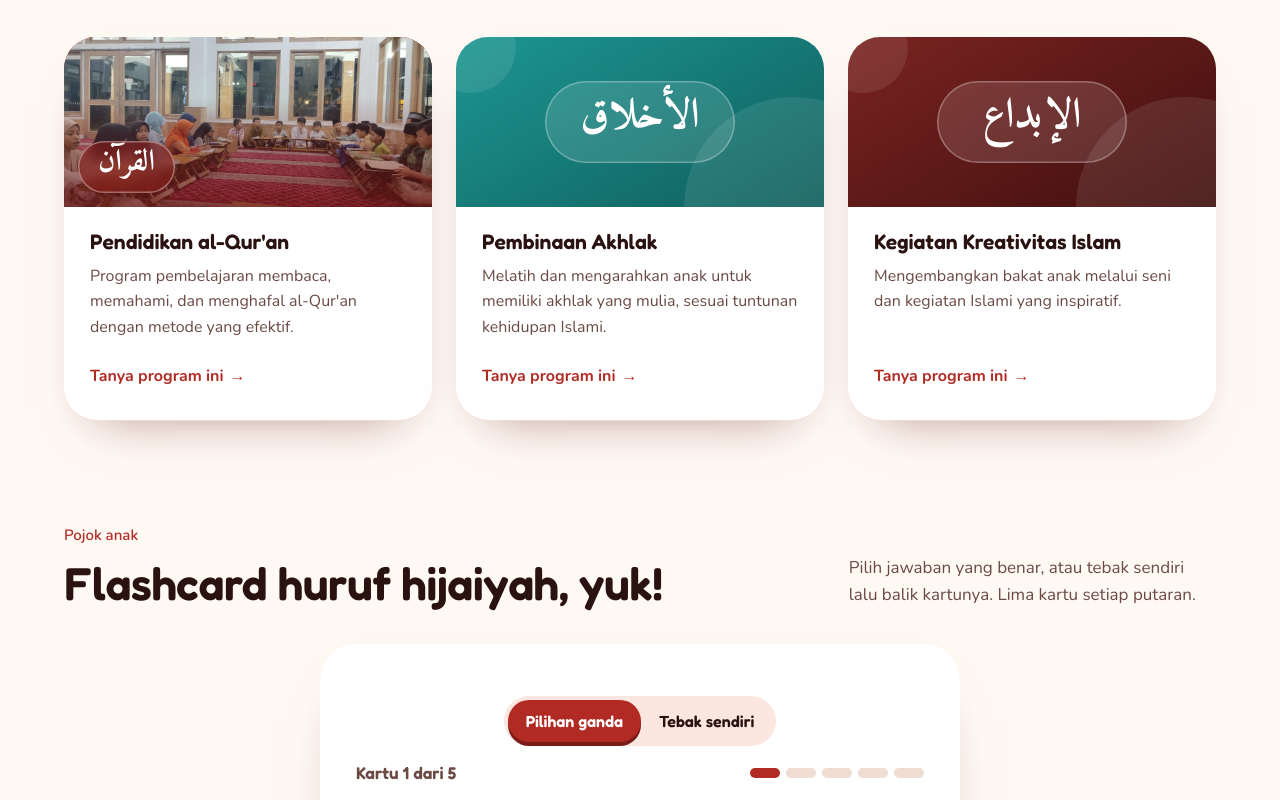
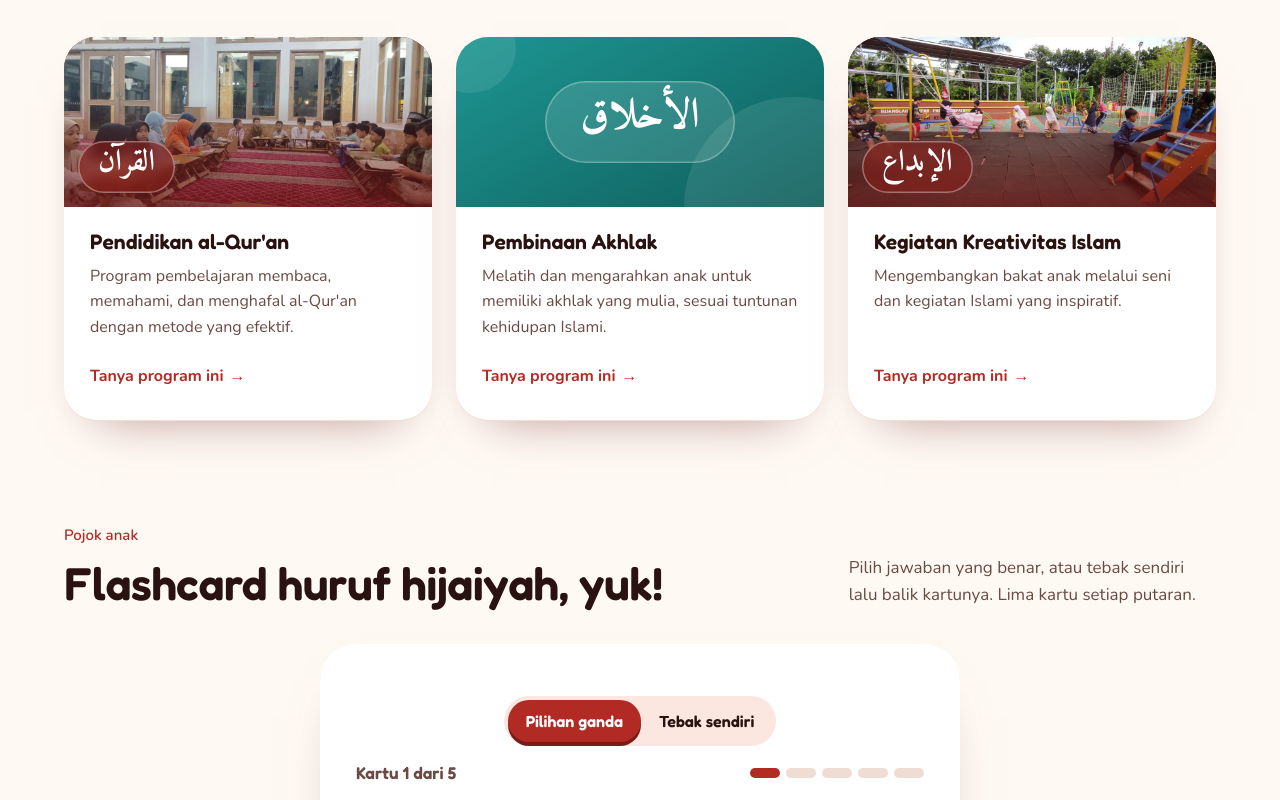
Before and after one commit to ismailadadas/TpqBaiturrahman-Website, a plain HTML site: page index.html in a window 1280 px wide. Shown: the part 2345-3145 px from the top of the page. Drawn offline with nearby package versions, Linux system fonts and the light colour scheme; animation ran at ten frames a second.

Commit message:
Kartu Kegiatan Kreativitas Islam pakai foto santri bermain
Co-Authored-By: Claude Opus 5.5 <noreply@anthropic.com>
Claude-Session: https://claude.ai/code/session_01NTxsW7i8XrfyLuapKiHU6a

```diff
--- a/index.html
+++ b/index.html
@@ -494,7 +494,7 @@ footer nav a:hover{text-decoration:underline}
         <div class="body"><h3>Pembinaan Akhlak</h3><p>Melatih dan mengarahkan anak untuk memiliki akhlak yang mulia, sesuai tuntunan kehidupan Islami.</p><a class="more" href="https://wa.me/6281213041786?text=Assalamu%27alaikum%2C%20saya%20ingin%20bertanya%20tentang%20program%20Pembinaan%20Akhlak%20di%20TPQ%20Baiturrahman." target="_blank" rel="noopener" aria-label="Tanya program Pembinaan Akhlak via WhatsApp">Tanya program ini <span aria-hidden="true">→</span></a></div>
       </article>
       <article class="book" data-card>
-        <div class="cover c3"><span class="ar" lang="ar">الإبداع</span></div>
+        <div class="cover c3 photo"><img src="assets/kreativitas-islam.jpg" alt="Santri TPQ Baiturrahman bermain bersama di taman bermain" width="1200" height="540" loading="lazy" decoding="async" style="object-position:50% 48%"><span class="shade" aria-hidden="true"></span><span class="ar" lang="ar">الإبداع</span></div>
         <div class="body"><h3>Kegiatan Kreativitas Islam</h3><p>Mengembangkan bakat anak melalui seni dan kegiatan Islami yang inspiratif.</p><a class="more" href="https://wa.me/6281213041786?text=Assalamu%27alaikum%2C%20saya%20ingin%20bertanya%20tentang%20program%20Kegiatan%20Kreativitas%20Islam%20di%20TPQ%20Baiturrahman." target="_blank" rel="noopener" aria-label="Tanya program Kegiatan Kreativitas Islam via WhatsApp">Tanya program ini <span aria-hidden="true">→</span></a></div>
       </article>
     </div>
```
Also changed, not shown: assets/kreativitas-islam.jpg (added).
